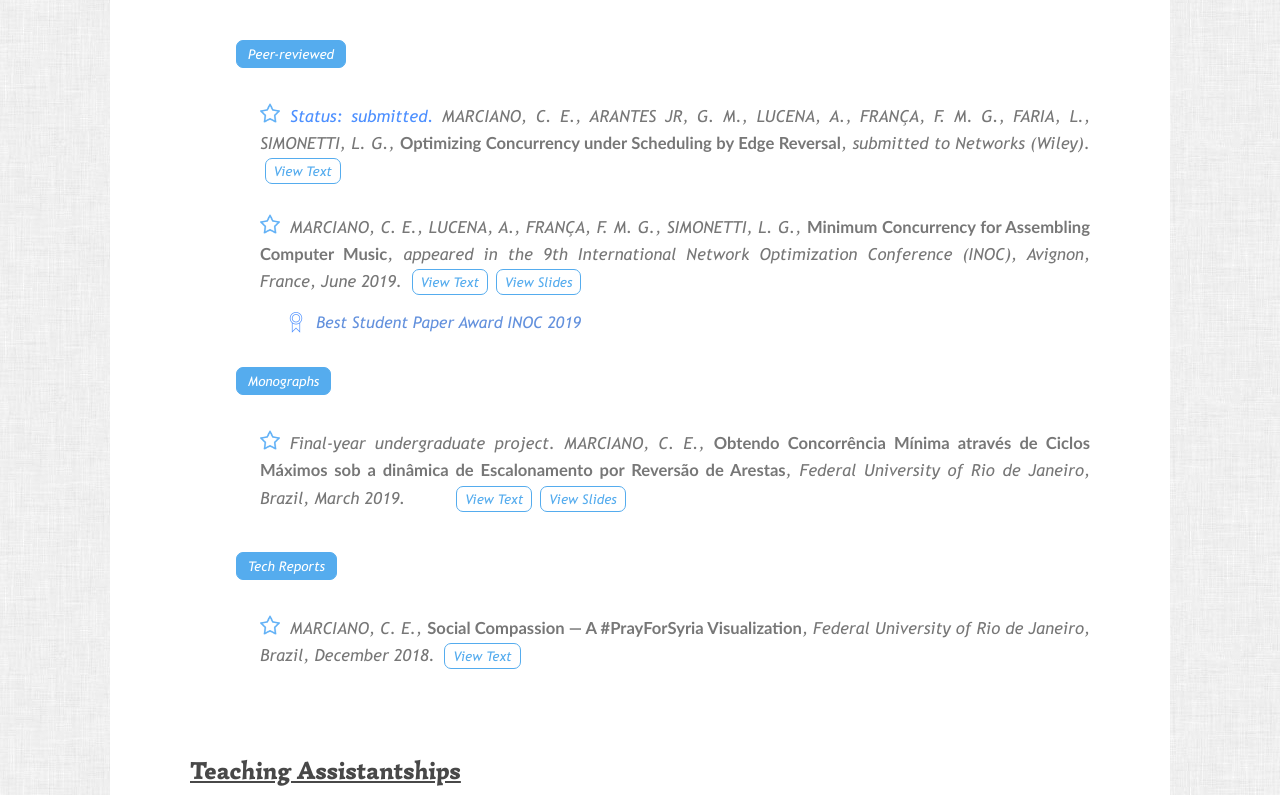
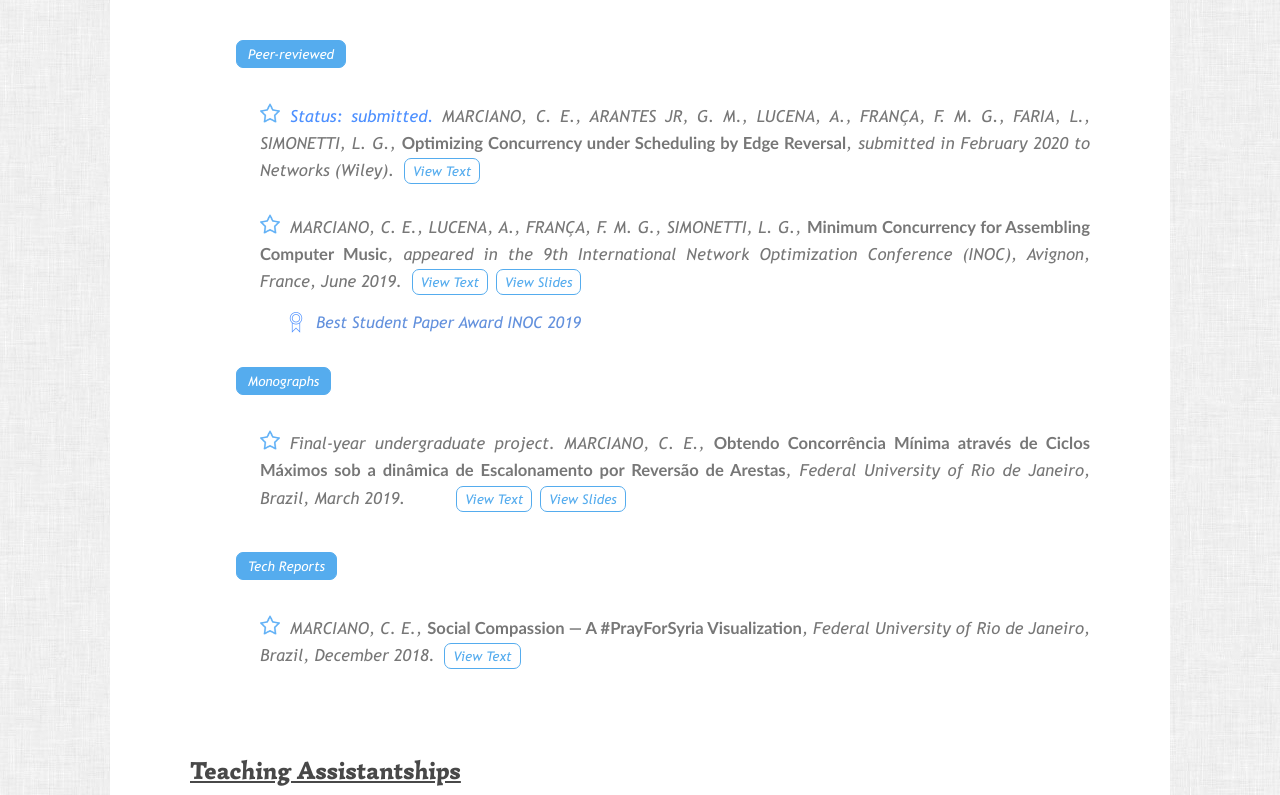
Before and after one commit to cemarciano/cemarciano.github.io, a plain HTML site: page index.html in a window 1280 px wide. Shown: the part 997-1792 px from the top of the page. Drawn offline with Linux system fonts and the light colour scheme.

Commit message:
Add submission date to Networks paper

```diff
--- a/index.html
+++ b/index.html
@@ -88,7 +88,7 @@
 				<li>
 					<span class="status">Status: <span data-i18n="my-papers.status.submitted">submitted</span>.</span> MARCIANO, C. E., ARANTES JR, G. M., LUCENA, A., FRANÇA, F. M. G., FARIA, L., SIMONETTI, L. G., <b>Optimizing Concurrency under
 						Scheduling by Edge Reversal</b>,
-					submitted to Networks (Wiley).
+					submitted in February 2020 to Networks (Wiley).
 					<a data-i18n="my-papers.view-text" class="btn inline-btn" target="_blank" href="static/documents/networks-2020-paper.pdf">Ver PDF</a>
 				</li>
 				<li>
```
